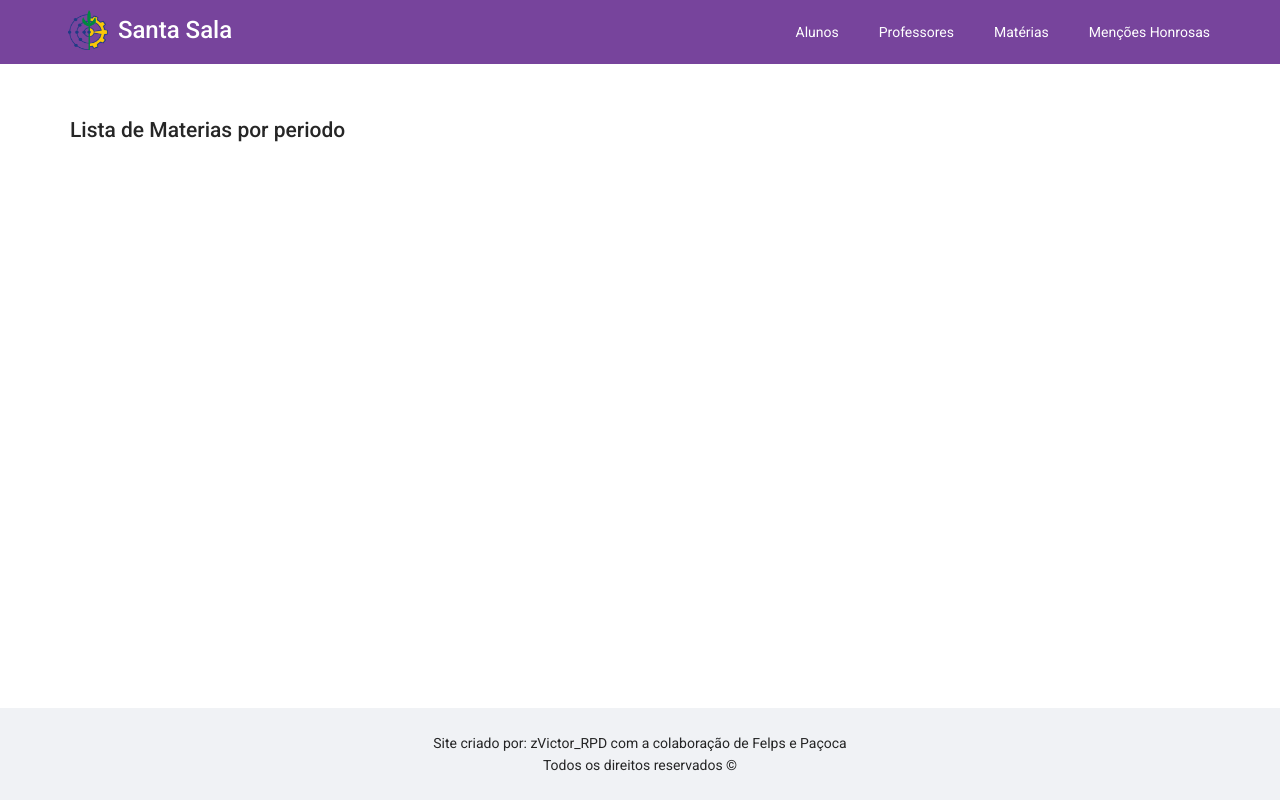
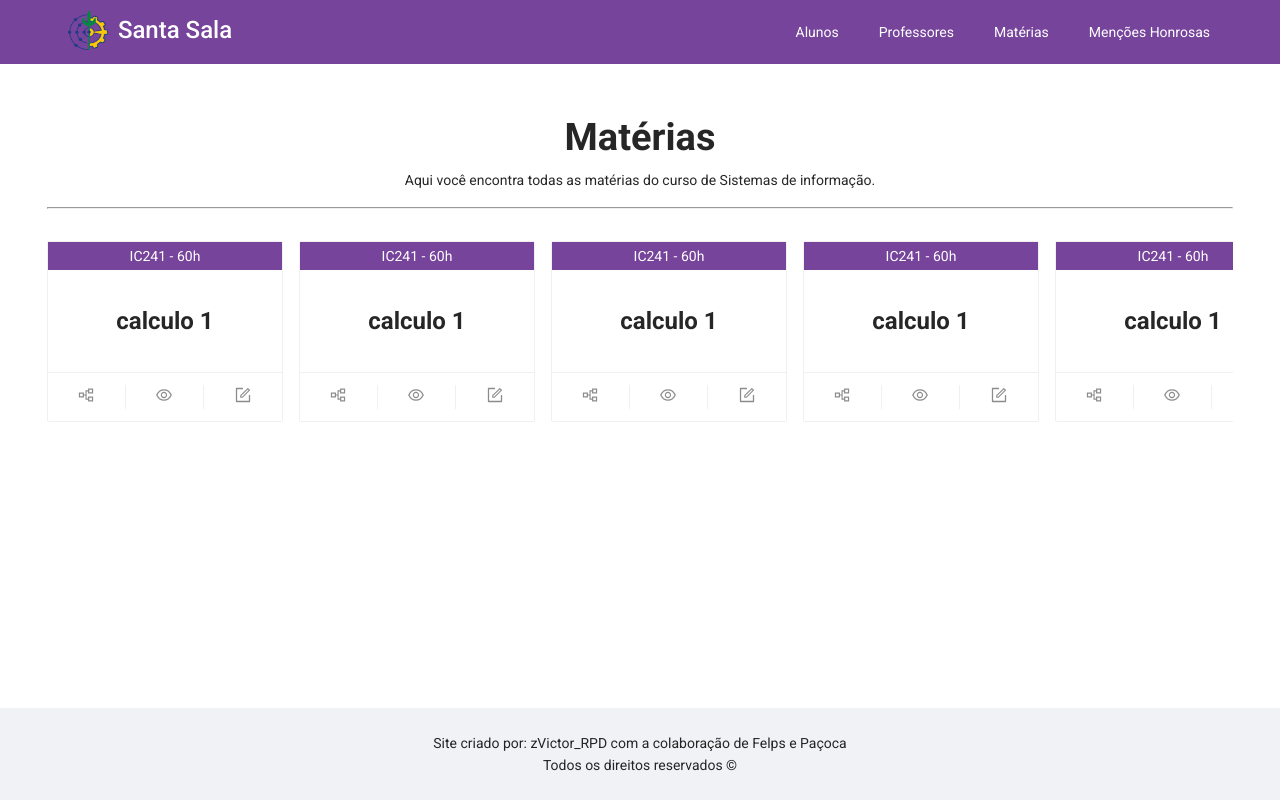
Before and after one commit to zVictorRPD/santa-sala, a Next.js app: page /materias in a window 1280 px wide. Built offline with nearby package versions, Linux system fonts and the light colour scheme.

Commit message:
pagina de matérias (50%)

```diff
--- a/components/Aluno/AlunoCard.tsx
+++ b/components/Aluno/AlunoCard.tsx
@@ -37,11 +37,11 @@ export default function AlunoCard(props: AlunoCardProps) {
                         }
                         actions={[
                             <Tooltip placement="bottom" title='Visualizar prévia do aluno' key={'Visualizar'}>
-                                <ArrowsAltOutlined onClick={() => props.showModal(props.aluno)} />
+                                <EyeOutlined onClick={() => props.showModal(props.aluno)} />
                             </Tooltip>,
                             <Link href={`alunos/${props.aluno?.nickname}?id=${props.aluno.id}`} key={'Página do aluno'}>
                                 <Tooltip placement="bottom" title='Ver página do aluno'>
-                                    <EyeOutlined />
+                                    <ArrowsAltOutlined />
                                 </Tooltip>
                             </Link>,
                         ]}
--- a/components/Professor/ProfessorCard.tsx
+++ b/components/Professor/ProfessorCard.tsx
@@ -37,11 +37,11 @@ export default function ProfessorCard(props: ProfessorCardProps) {
                         }
                         actions={[
                             <Tooltip placement="bottom" title='Visualizar prévia do professor' key={'Visualizar'}>
-                                <ArrowsAltOutlined onClick={() => props.showModal(props.professor)} />
+                                <EyeOutlined onClick={() => props.showModal(props.professor)} />
                             </Tooltip>,
                             <Link href={`professores/${props.professor?.name}?id=${props.professor.id}`} key={'Página do professor'}>
                                 <Tooltip placement="bottom" title='Ver página do professor'>
-                                    <EyeOutlined />
+                                    <ArrowsAltOutlined />
                                 </Tooltip>
                             </Link>,
                         ]}
--- /dev/null
+++ b/hooks/materia.hooks.ts
@@ -0,0 +1,7 @@
+import { atom } from "recoil";
+import { Imateria } from '../interface/subject';
+
+export const materiasArray = atom({
+  key: "materias",
+  default: [] as Imateria[],
+});
--- /dev/null
+++ b/interface/subject.ts
@@ -0,0 +1,10 @@
+export interface Imateria {
+    name: string;
+    code: string;
+    description: string;
+    hours: number;
+    dependence: object[];
+    lock: object[];
+    period: number;
+    optional: boolean;
+}
--- a/package.json
+++ b/package.json
@@ -16,6 +16,7 @@
     "react": "18.1.0",
     "react-dom": "18.1.0",
     "react-icons": "^4.4.0",
+    "react-indiana-drag-scroll": "^2.1.0",
     "recoil": "^0.7.3-alpha.2",
     "sass": "^1.52.1",
     "styled-components": "^5.3.5"
--- a/pages/_app.tsx
+++ b/pages/_app.tsx
@@ -18,10 +18,8 @@ function MyApp({ Component, pageProps }: AppProps) {
         <Header className='header-style'>
           <HeaderMenu />
         </Header>
-        <Content style={{backgroundColor: '#fff'}}>
-          <Container>
-            <Component {...pageProps} />
-          </Container>
+        <Content style={{ backgroundColor: '#fff' }}>
+          <Component {...pageProps} />
         </Content>
         <Footer style={{ textAlign: 'center' }}>
           Site criado por: zVictor_RPD com a colaboração de Felps e Paçoca <br />Todos os direitos reservados ©
--- a/pages/materias/index.tsx
+++ b/pages/materias/index.tsx
@@ -1,3 +1,117 @@
-export default function materias(){
-    return (<h1>Lista de Materias por periodo</h1>)
+import Head from 'next/head'
+import { useEffect, useState } from 'react';
+import { materiasArray } from '../../hooks/materia.hooks';
+import { Card, Col, Row, Tooltip, Typography } from 'antd';
+import { Imateria } from '../../interface/subject';
+import { getDatabase, ref, onValue } from "firebase/database";
+import app from "../../services/Firebase"
+
+import { useRecoilState } from 'recoil';
+import { Container, FluxContainer, Overflow, SubjectCard, SubjectCardBody, SubjectCardHeader } from './style';
+const { Title, Paragraph } = Typography;
+import {
+    PartitionOutlined,
+    EyeOutlined,
+    FormOutlined
+} from '@ant-design/icons';
+
+const fakeData: Imateria = {
+    name: 'calculo 1',
+    code: 'IC241',
+    description: 'descrição',
+    hours: 60,
+    dependence: [{
+        id: 1,
+        name: 'calculo 2',
+    }],
+    lock: [],
+    period: 1,
+    optional: false
 }
+
+export default function professors() {
+
+    const [materias, setMaterias] = useRecoilState(materiasArray);
+    const [cardLoading, setCardLoading] = useState(true);
+    const [isModalVisible, setIsModalVisible] = useState(false);
+    // const ApiGetData = async () => {
+    //     const db = getDatabase(app);
+    //     const starCountRef = ref(db, "students/");
+    //     onValue(starCountRef, (snapshot) => {
+    //         setAluno([]);
+    //         snapshot.forEach((childSnapshot) => {
+    //             const childData: Ialuno = childSnapshot.val();
+    //             setAluno(aluno => [...aluno, childData])
+    //         });
+    //     });
+    // }
+
+    useEffect(() => {
+        setMaterias([fakeData]);
+        setCardLoading(false)
+    }, [])
+
+
+    const handleOk = () => {
+        setIsModalVisible(false);
+    };
+
+    const handleCancel = () => {
+        setIsModalVisible(false);
+    };
+
+    return (
+        <Container>
+            <Head>
+                <title>Santa sala | Matérias</title>
+                <meta name="description" content="professors da sala" />
+            </Head>
+            <Title style={{ textAlign: 'center', marginBottom: '.5rem' }}>Matérias</Title>
+            <Paragraph style={{ textAlign: 'center', marginBottom: '1rem' }}>Aqui você encontra todas as matérias do curso de Sistemas de informação.</Paragraph>
+            <hr style={{ marginBottom: '2rem' }} />
+            <FluxContainer hideScrollbars={false}>
+                <Overflow>
+                    <Row gutter={[16, 32]}>
+                        {[...Array(8)].map((col, index) => {
+                            return (
+                                <Col key={index} span={3}>
+                                    {[...materias].map((subject, i) => {
+                                        return (
+                                            <Card
+                                                key={i}
+                                                loading={cardLoading}
+                                                actions={[
+                                                    <Tooltip placement="bottom" title='Destacar suas depêndencias' key={'Destacar'}>
+                                                        <PartitionOutlined />
+                                                    </Tooltip>,
+                                                    <Tooltip placement="bottom" title='Visualizar informações da matéria' key={'Visualizar'}>
+                                                        <EyeOutlined />
+                                                    </Tooltip>,
+                                                    <Tooltip placement="bottom" title='Editar matéria' key={'Editar'}>
+                                                        <FormOutlined />
+                                                    </Tooltip>,
+                                                ]}
+                                                bodyStyle={{ padding: '0' }}
+                                                style={{ marginBottom: 16 }}
+                                            >
+                                                <SubjectCard>
+                                                    <SubjectCardHeader>
+                                                        {subject?.code} - {subject?.hours}h
+                                                    </SubjectCardHeader>
+                                                    <SubjectCardBody>
+                                                        <Title style={{ margin: 0}}level={3}>{subject?.name}</Title>
+                                                    </SubjectCardBody>
+                                                </SubjectCard>
+                                            </Card>
+                                        )
+                                    })}
+                                </Col>
+                            )
+                        })}
+                    </Row>
+                </Overflow>
+            </FluxContainer>
+
+        </Container>
+    )
+}
--- /dev/null
+++ b/pages/materias/style.ts
@@ -0,0 +1,50 @@
+import styled from "styled-components";
+import ScrollContainer from 'react-indiana-drag-scroll'
+
+export const Container = styled.div`
+  margin: 50px auto;
+  padding: 0 15px;
+  width: 100%;
+  max-width: 95vw;
+`;
+export const FluxContainer = styled(ScrollContainer)`
+  overflow-x: auto;
+  max-width: 100%;
+  width: 100%;
+
+  &::-webkit-scrollbar-track {
+    -webkit-box-shadow: inset 0 0 6px rgba(0, 0, 0, 0.3);
+    background-color: #f5f5f5;
+  }
+
+  &::-webkit-scrollbar {
+    height: 6px;
+    background-color: #f5f5f5;
+  }
+
+  &::-webkit-scrollbar-thumb {
+    background-color: #77449C;
+  }
+`;
+export const Overflow = styled.div`
+  width: 2000px;
+`;
+
+export const SubjectCard = styled.div`
+  min-height: 130px;
+  display: flex;
+  flex-direction: column;
+`;
+export const SubjectCardHeader = styled.div`
+  width: 100%;
+  background: #77449c;
+  text-align: center;
+  color: #fff;
+  padding: 3px 0;
+`;
+export const SubjectCardBody = styled.div`
+  text-align: center;
+  padding: 0 4px;
+  margin: auto;
+  width: 100%;
+`;
```
Also changed, not shown: pages/alunos/[aluno].tsx (+3 -4 lines), pages/alunos/index.tsx (+4 -3 lines), pages/professores/[professor].tsx (+5 -5 lines), pages/professores/index.tsx (+4 -3 lines), 1 other file (tests, documents, lock files or other folders).
